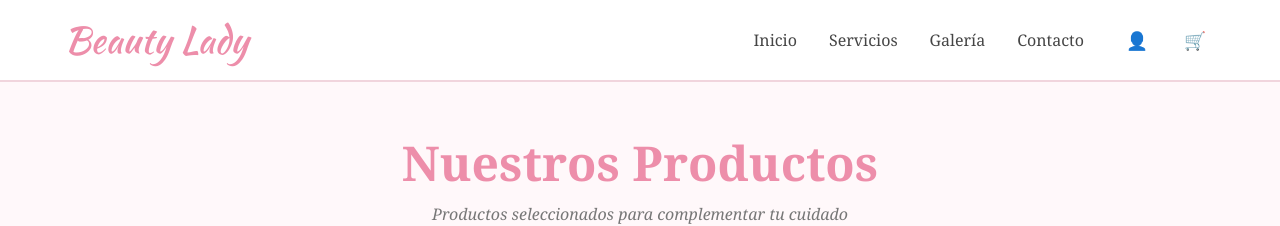
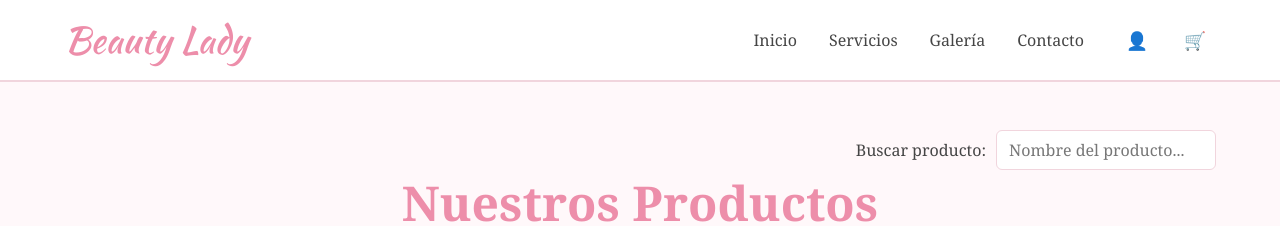
Before and after one commit to devlopezagus/project26242, a React (Vite) app: page / in a window 1280 px wide. Shown: the top 226 px of the page. Built offline with nearby package versions, Linux system fonts and the light colour scheme.

Commit message:
sumando barra de busqueda

```diff
--- a/src/components/ItemListContainer/ItemListContainer.jsx
+++ b/src/components/ItemListContainer/ItemListContainer.jsx
@@ -1,12 +1,14 @@
 import { useEffect, useState } from "react";
 import { ItemList } from "../ItemList/ItemList";
 import { ProductStatus } from "../UI/ProductStatus/ProductStatus";
+import { SearchBar } from "../UI/SearchBar/SearchBar";
 import "./ItemListContainer.css";
 
 export const ItemListContainer = () => {
   const [products, setProducts] = useState([]);
   const [loading, setLoading] = useState(true);
   const [error, setError] = useState(null);
+  const [searchArticle, setSearchArticle] = useState("");
 
   useEffect(() => {
     // setLoading(true);  // para proximos filtros
@@ -50,7 +52,11 @@ export const ItemListContainer = () => {
     */
   }, []);
 
-
+  const productosFiltrados = products.filter((product) =>
+    product.title
+      .toLowerCase()
+      .includes(searchArticle.trim().toLowerCase())
+  );
 
   if (loading) {
     return (
@@ -71,7 +77,10 @@ export const ItemListContainer = () => {
     <section className="products-section">
 
       <div className="container">
-
+        <SearchBar
+          searchArticle={searchArticle}
+          onSearchChange={setSearchArticle}
+        />
         <div className="products-header">
 
           <h2 className="section-title">
@@ -84,7 +93,12 @@ export const ItemListContainer = () => {
 
         </div>
 
-        <ItemList products={products} />
+        {/* <SearchBar
+          searchArticle={searchArticle}
+          onSearchChange={setSearchArticle}
+        /> */}
+
+        <ItemList products={productosFiltrados} />
 
       </div>
 
--- a/src/components/UI/SearchBar/SearchBar.css
+++ b/src/components/UI/SearchBar/SearchBar.css
@@ -5,29 +5,29 @@
     justify-content: flex-end;
     align-items: center;
     gap: 10px;
-    padding: 12px 16px;
-    margin-bottom: 20px;
-    background-color: #f8f9fa;
-    border: 1px solid #dee2e6;
-    border-radius: 8px;
-    box-shadow: 0 1px 3px rgba(0, 0, 0, 0.04);
+    /* padding: 12px 16px;
+    margin-bottom: 20px; */
+    background-color: var(--color-bg-primary);
+    /* border: 1px solid var(--color-border);
+    border-radius: var(--radius-lg);
+    box-shadow: var(--shadow-sm); */
 }
 
 .searchBarra .form-label {
     margin: 0;
     font-weight: 500;
-    color: #495057;
+    color: var(--color-text);
     white-space: nowrap;
 }
 
-/* Input estilizado tipo Bootstrap */
+/* Input estilizado */
 .searchBarra .form-control {
     width: 220px;
     padding: 8px 12px;
     font-size: 1rem;
-    color: #212529;
-    background-color: #fff;
-    border: 1px solid #ced4da;
+    color: var(--color-text);
+    background-color: var(--color-white);
+    border: 1px solid var(--color-border);
     border-radius: 6px;
     outline: none;
     transition: border-color 0.15s ease-in-out,
@@ -37,19 +37,19 @@
 
 /* Hover sutil */
 .searchBarra .form-control:hover {
-    border-color: #adb5bd;
+    border-color: var(--color-primary-light);
 }
 
-/* Estado focus: borde azul + halo azul (el truco de Bootstrap) */
+/* Estado focus: se corrigio a variables globales */
 .searchBarra .form-control:focus {
-    border-color: #86b7fe;
-    background-color: #fff;
-    box-shadow: 0 0 0 0.25rem rgba(13, 110, 253, 0.25);
+    border-color: var(--color-primary);
+    background-color: var(--color-white);
+    box-shadow: 0 0 0 0.25rem var(--color-primary-soft);
 }
 
 /* Placeholder suave */
 .searchBarra .form-control::placeholder {
-    color: #adb5bd;
+    color: var(--color-text-light);
     opacity: 1;
 }
 
--- a/src/components/UI/SearchBar/SearchBar.jsx
+++ b/src/components/UI/SearchBar/SearchBar.jsx
@@ -1,30 +1,24 @@
-/* eslint-disable no-unused-vars */
-import { useState } from "react";
 import "./SearchBar.css";
 
-export const SearchBar = ({ productos }) => {
-    const [nombre, setNombre] = useState("");
-
-    const handleChange = (e) => setNombre(e.target.value);
-
-    // Filtrado en el render (no en el handler)
-    const productosFiltrados = productos.filter((p) =>
-        p.title.toLowerCase().includes(nombre.trim().toLowerCase())
-    );
+export const SearchBar = ({ searchTerm, onSearchChange }) => {
 
     return (
         <div className="searchBarra">
-            <label className="form-label" htmlFor="productoBuscar">
+            <label
+                className="form-label"
+                htmlFor="productoBuscar"
+            >
                 Buscar producto:
             </label>
+
             <input
                 type="text"
                 className="form-control"
                 id="productoBuscar"
                 placeholder="Nombre del producto..."
-                value={nombre}
-                onChange={handleChange}
+                value={searchTerm}
+                onChange={(e) => onSearchChange(e.target.value)}
             />
         </div>
-    )
-}
+    );
+};
```
